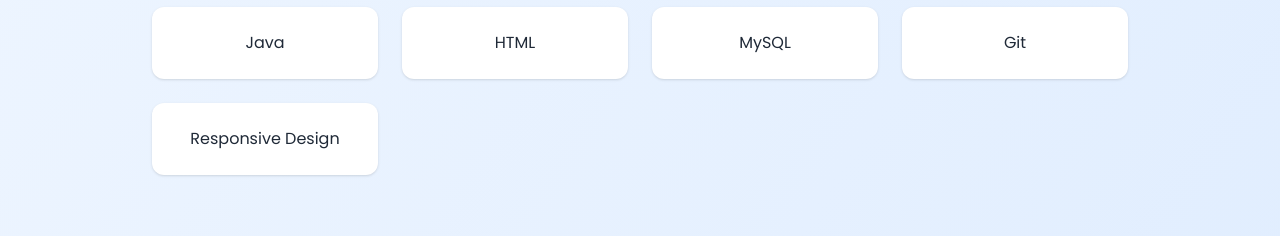
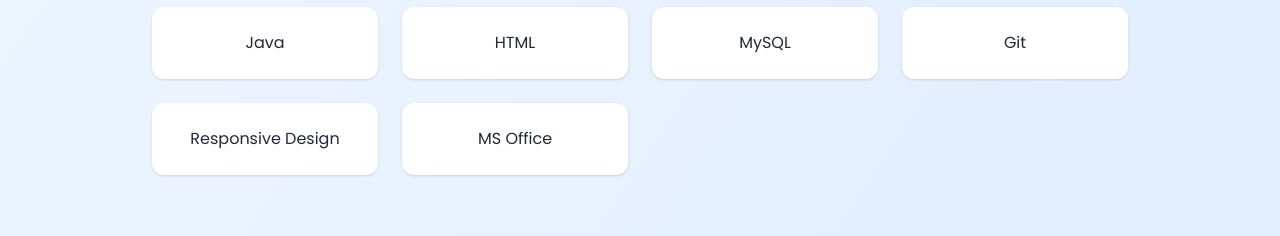
Before and after one commit to ashutoshshukla0911/resume-website, a plain HTML site: page index.html in a window 1280 px wide. Shown: the part 489-725 px from the top of the page. Drawn offline with nearby package versions, Linux system fonts and the light colour scheme.

Commit message:
Update index.html

```diff
--- a/index.html
+++ b/index.html
@@ -42,6 +42,7 @@
         <div class="bg-white p-6 rounded-xl shadow hover:shadow-lg transition text-center">MySQL</div>
         <div class="bg-white p-6 rounded-xl shadow hover:shadow-lg transition text-center">Git</div>
         <div class="bg-white p-6 rounded-xl shadow hover:shadow-lg transition text-center">Responsive Design</div>
+        <div class="bg-white p-6 rounded-xl shadow hover:shadow-lg transition text-center">MS Office</div>
       </div>
     </section>
 
```
